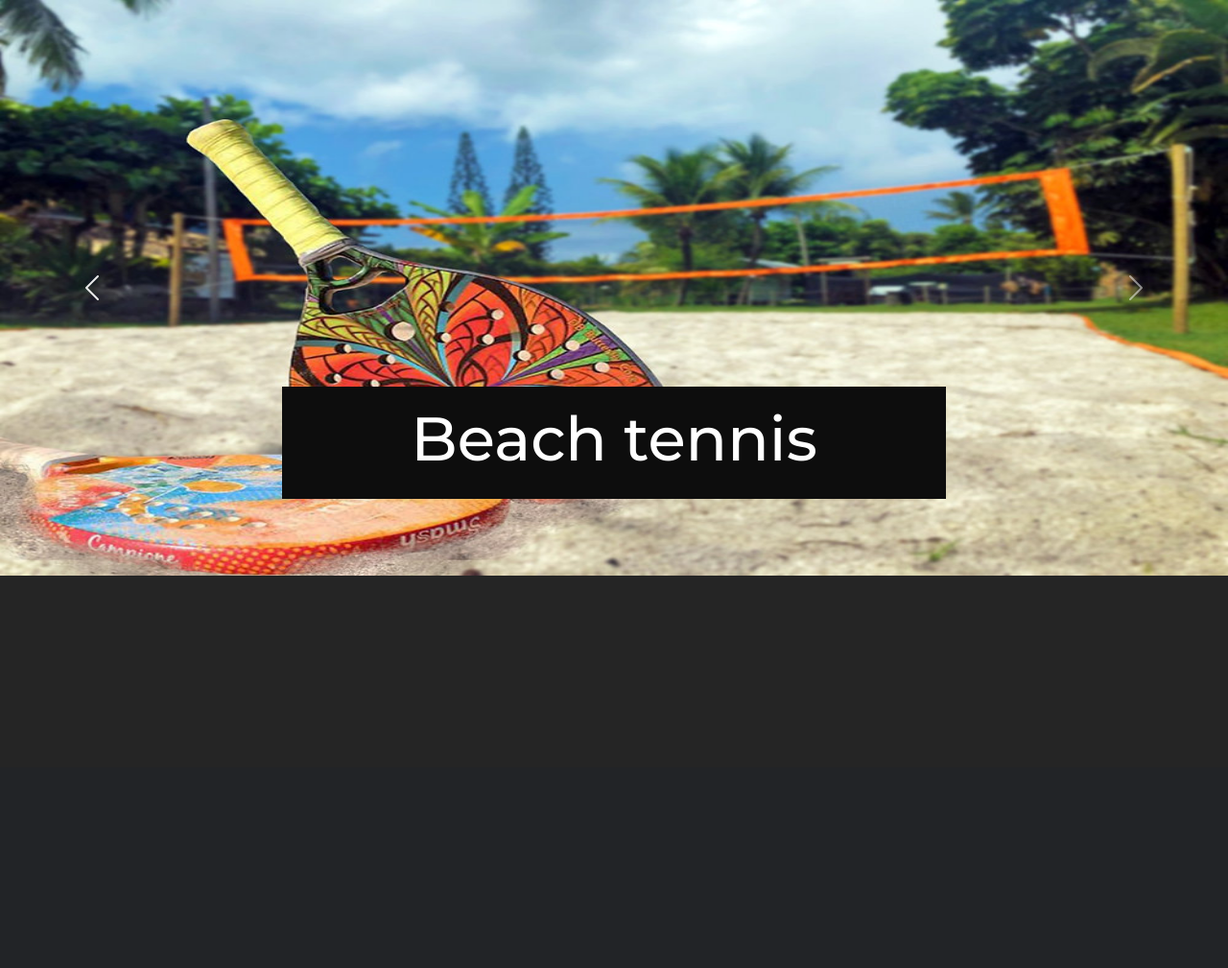
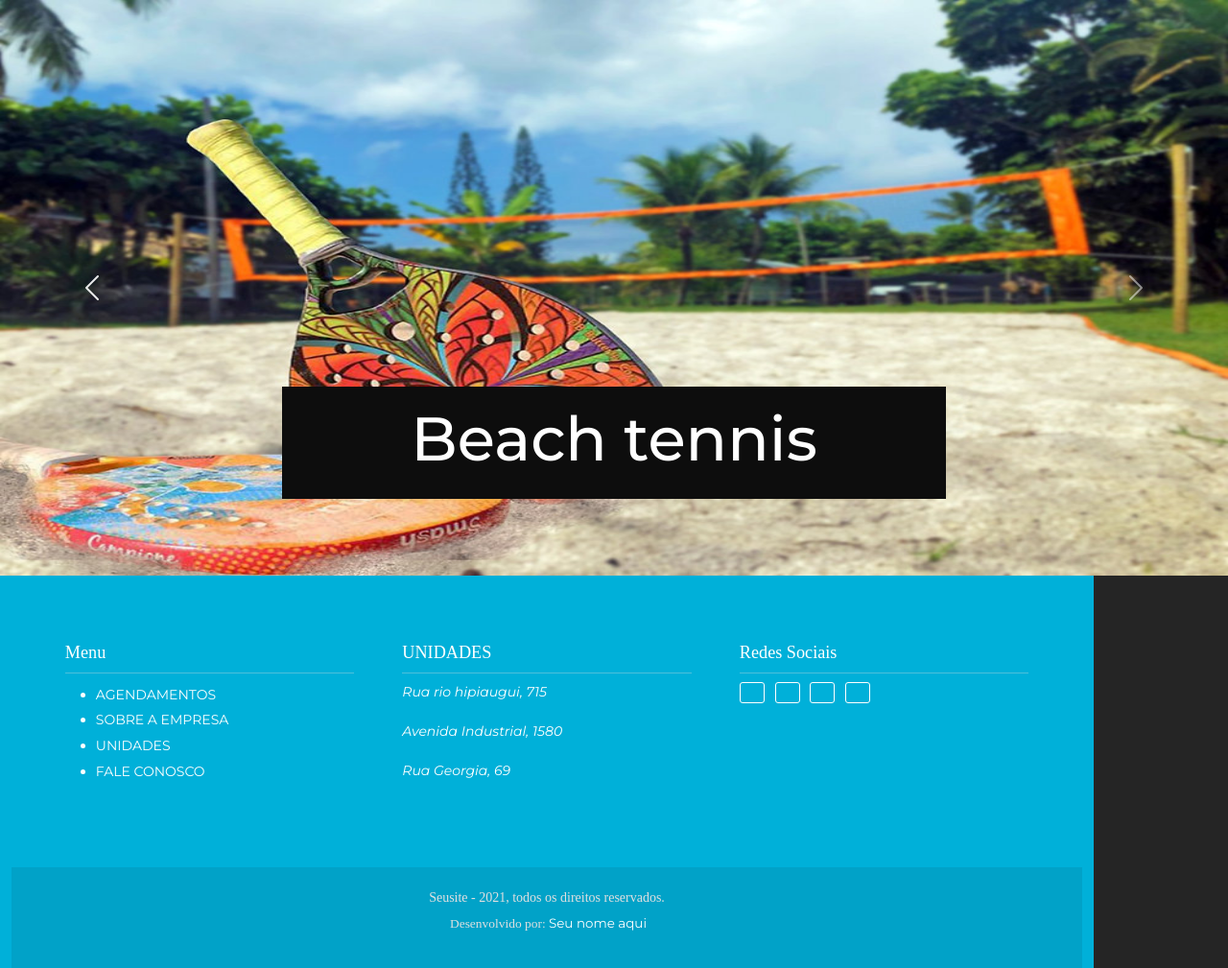
Before and after one commit to vinilima06/ntparena, a PHP site: page / in a window 1280 px wide. Shown: the whole page at 96% size. Before the commit the page ends 600 px from the top, so only its background shows below. Run offline with PHP 8.4, Linux system fonts and the light colour scheme.

Commit message:
fim do css e do html do site ntp arena

```diff
--- a/index.html
+++ b/index.html
@@ -67,6 +67,48 @@
 
 
     <footer>
+      <footer class="main_footer container">
+
+        <div class="content">
+            <div class="colfooter">
+
+                <h3 class="titleFooter"> Menu</h3>
+
+                <ul>
+
+                  <li><a href="#" title="Página Inícial">AGENDAMENTOS</a></li>
+                  <li><a href="#" title="Sobre a Empresa">SOBRE A EMPRESA</a></li>
+                  <li><a href="#" title="Galeria de Fotos">UNIDADES</a></li>
+                  <li><a href="#" title="Fale Conosco">FALE CONOSCO</a></li>
+
+                </ul>
+            </div><!--Col Footer 1-->
+            <div class="colfooter">
+
+               <h3 class="titleFooter">UNIDADES</h3>
+               <p><i class="icon icon-mail">Rua rio hipiaugui, 715</i> </p>
+               <p><i class="icon icon-phone">Avenida Industrial, 1580</i></p>
+               <p><i class="icon icon-whatsapp">Rua Georgia, 69</i> </p>
+            </div><!--Col Footer 2-->
+            <div class="colfooter">
+
+               <h3 class="titleFooter"> Redes Sociais</h3>
+
+               <a href="#" class="botao"><span> <i class="icon icon-facebook"></i> </span></a>
+               <a href="#" class="botao"><span> <i class="icon icon-instagram"></i> </span></a>
+               <a href="#" class="botao"><span> <i class="icon icon-twitter"></i> </span></a>
+               <a href="#" class="botao"><span> <i class="icon icon-pinterest"></i> </span></a>
+            </div><!--Col Footer 3-->
+            <div class="clear"></div>
+
+        </div><!--Contant-->
+        <div class="main_footer_copy">
+
+            <p class="m-b-footer"> Seusite - 2021, todos os direitos reservados.</p>
+            <p class="by"><i class="icon icon-heart-3"></i> Desenvolvido por: <a href="#" title="Seu nome">Seu nome aqui</a></p>
+
+        </div>
+    </footer>
     </footer>
 
 
--- a/style.css
+++ b/style.css
@@ -455,3 +455,156 @@ body {
         width: 90px;
         margin: 2em auto;
     }
+
+    /*Footer*/
+
+    .main_footer          {
+        background-color:#00b0d9;
+        color:#fff;
+        font-size:0.875em;
+    }
+    .main_footer .content { float:left; width:90%; margin:0 5%; padding: 5em 0; }
+    .container { float:left; width:100%; }
+    .colfooter {
+        width:100%;
+        height:auto;
+        float:left;
+        margin-bottom:2em;
+    }
+    .colfooter ul        { width:100%; float:left; }
+    .colfooter ul li     { padding:0.2em 0em; }
+    .colfooter ul li a   { text-decoration:none; color:#ffffff; font-size:1em; }
+    .colfooter ul li a i { font-size:0.5em; }
+    .colfooter ul li a:hover { text-decoration:underline; }
+    .colfooter .titleFooter   {
+        font-family:'open_sansregular';
+        font-size:1.3em;
+        color:#ffffff;
+        padding-bottom: 0.5em;
+        margin-bottom:0.5em;
+        border-bottom:1px #4ec0db solid;
+    }
+    .colfooter p  { font-family:'open_sanslight'; color:#ffffff; font-size:1em; height:25px; }
+    .botao{
+      padding: 10px 12px;
+      color: #fff;
+      font-family: 'open_sansregular';
+      letter-spacing:2px;
+      text-align: center;
+      position: relative;
+      text-decoration: none;
+      display:inline-block;
+      margin-right:7px;
+
+    }
+    .botao::before {
+
+      content: '';
+      position: absolute;
+      bottom: 50%;
+      left: 0px;
+      width: 100%;
+      height: 1px;
+      background: #6098FF;
+      display: block;
+      -webkit-transform-origin: left top;
+      -ms-transform-origin: left top;
+      transform-origin: left top;
+      -webkit-transform: scale(0, 1);
+      -ms-transform: scale(0, 1);
+      transform: scale(0, 1);
+      -webkit-transition: transform 0.4s cubic-bezier(1, 0, 0, 1);
+      transition: transform 0.4s cubic-bezier(1, 0, 0, 1)
+    }
+    .botao:hover::before {
+
+      -webkit-transform-origin: right top;
+      -ms-transform-origin: right top;
+      transform-origin: right top;
+      -webkit-transform: scale(1, 1);
+      -ms-transform: scale(1, 1);
+      transform: scale(1, 1)
+    }
+    .botao{
+        font-size:1em;
+        color:#ffffff;
+        text-align:center;
+        font-family:'open_sansregular';
+        border:1px solid #ffffff;
+        border-radius:3px;
+        overflow: hidden!important;
+        -webkit-transition: all .4s ease-in-out;
+        -moz-transition: all .4s ease-in-out;
+        -o-transition: all .4s ease-in-out;
+        transition: all .4s ease-in-out;
+        background: transparent!important;
+        z-index:10;
+
+    }
+    .botao:hover{
+        border: 1px solid #262626;
+        color: #2adee3!important;
+    }
+    .botao::before {
+        content: '';
+        width: 0%;
+        height: 100%;
+        display: block;
+        background: #262626;
+        position: absolute;
+        -ms-transform: skewX(-15deg);
+        -webkit-transform: skewX(-15deg);
+        transform: skewX(-15deg);
+        left: -10%;
+        opacity: 1;
+        top: 0;
+        z-index: -12;
+        -moz-transition: all .7s cubic-bezier(0.77, 0, 0.175, 1);
+        -o-transition: all .7s cubic-bezier(0.77, 0, 0.175, 1);
+        -webkit-transition: all .7s cubic-bezier(0.77, 0, 0.175, 1);
+        transition: all .7s cubic-bezier(0.77, 0, 0.175, 1);
+        box-shadow:2px 0px 14px rgba(0,0,0,.6);
+    }
+    .botao::after {
+
+        content: '';
+        width: 0%;
+        height: 100%;
+        display: block;
+        background: #2adee3;
+        position: absolute;
+        -ms-transform: skewX(-15deg);
+        -webkit-transform: skewX(-15deg);
+        transform: skewX(-15deg);
+        left: -10%;
+        opacity: 0;
+        top: 0;
+        z-index: -15;
+        -webkit-transition: all .94s cubic-bezier(.2,.95,.57,.99);
+        -moz-transition: all .4s cubic-bezier(.2,.95,.57,.99);
+        -o-transition: all .4s cubic-bezier(.2,.95,.57,.99);
+        transition: all .4s cubic-bezier(.2,.95,.57,.99);
+        box-shadow: 2px 0px 14px rgba(0,0,0,.6);
+    }
+    .botao:hover::before, .botao:hover::before{
+
+        opacity:1;
+        width: 120%;
+    }
+    .botao:hover::after, .botao:hover::after{
+        opacity:1;
+        width: 150%;
+    }
+    .main_footer_copy { background-color:#01a2c8; width:100%; float:left; text-align:center; padding:1.5em 0em; }
+    .main_footer_copy p { font-family:'open_sanslight'; font-size:1em; color:#e1e0e0; height:20px; }
+    .main_footer_copy .m-b-footer   { margin-bottom:0.5em; }
+    .main_footer_copy .by   { font-size:0.96em; }
+    .main_footer_copy .by a       { color:#fff; text-decoration:none; }
+    .main_footer_copy .by a:hover { text-decoration:underline; }
+    .main_footer_copy .by i { font-size:0.96em; margin-right:3px; color:#e82626; }
+    /*Responsivo*/
+    /*768PX BREAKPOINT*/
+    @media (min-width:48em){
+    .colfooter  { width:30%; margin-right:5%; margin-bottom:0; }
+    .colfooter:nth-of-type(3n+0){ margin-right:0; border-right:0;}
+    }
```
